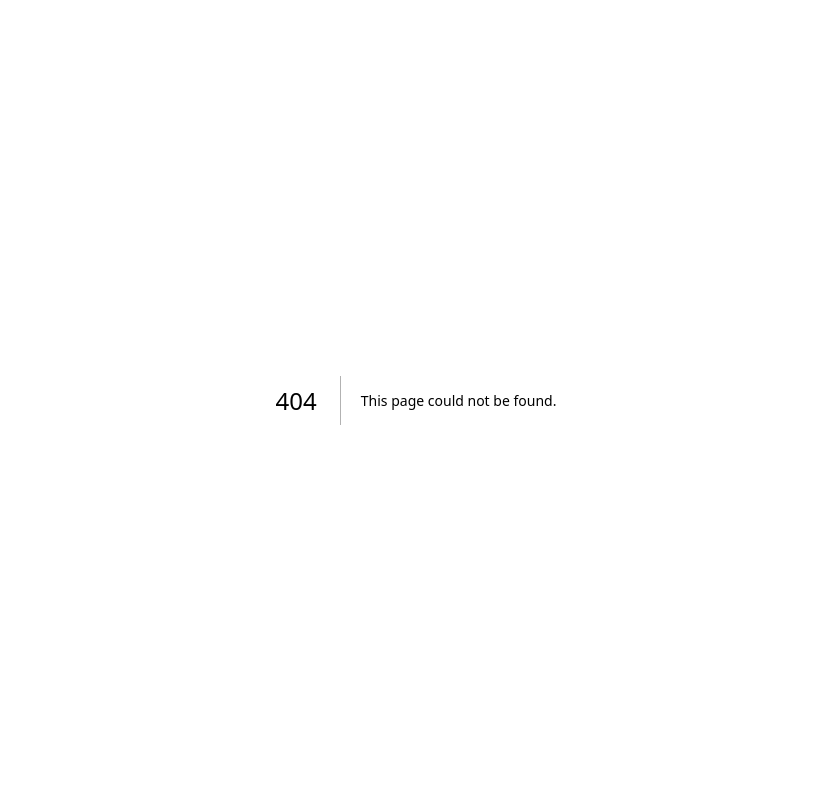
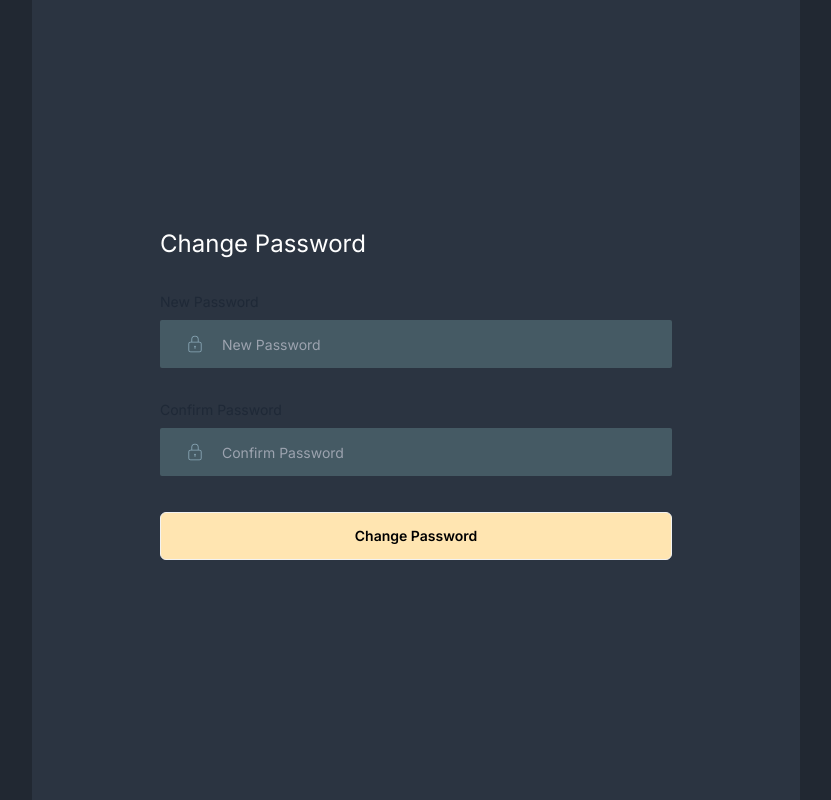
Before and after one commit to Praisecodes/dentask, a Next.js app: page /new in a window 1280 px wide. Before the commit this address had no page. Shown: the whole page, without its empty margins (224-1055 px from the left). Built offline with nearby package versions, Linux system fonts and the light colour scheme.

Commit message:
Build reset and verify UIs

```diff
--- /dev/null
+++ b/src/app/(verify&reset)/(reset)/forgot/page.tsx
@@ -0,0 +1,31 @@
+import { Input } from "@/components/molecules";
+import { HiOutlineEnvelope } from 'react-icons/hi2';
+
+const Page = ():JSX.Element => {
+  return (
+    <section className="lg:w-[80%] w-full">
+      <h2 className="text-white text-2xl w-full">
+        Forgot Password
+      </h2>
+
+      <form className="w-full">
+        <br />
+        <p className="text-sm py-2">
+          Email
+        </p>
+        <Input
+          placeholder="Example@gmail.com"
+          icon={<HiOutlineEnvelope />}
+          type="email"
+          width="100%"
+        /> <br />
+
+        <button className="bg-[#FFE5B1] hover:bg-[#FFE5B1] text-black btn w-full rounded-md normal-case text-sm">
+          Change Password
+        </button>
+      </form>
+    </section>
+  )
+}
+
+export default Page;
--- /dev/null
+++ b/src/app/(verify&reset)/(reset)/new/page.tsx
@@ -0,0 +1,41 @@
+import { Input } from "@/components/molecules";
+import { CiLock } from 'react-icons/ci';
+
+const Page = (): JSX.Element => {
+  return (
+    <section className="w-full lg:w-[80%]">
+      <h2 className="w-full text-2xl text-white">
+        Change Password
+      </h2>
+
+      <form className="w-full">
+        <br />
+        <p className="text-sm py-2">
+          New Password
+        </p>
+        <Input
+          icon={<CiLock />}
+          placeholder="New Password"
+          width="100%"
+          type="password"
+        /> <br />
+
+        <p className="text-sm py-2">
+          Confirm Password
+        </p>
+        <Input
+          icon={<CiLock />}
+          placeholder="Confirm Password"
+          width="100%"
+          type="password"
+        /> <br />
+
+        <button className="bg-[#FFE5B1] btn w-full hover:bg-[#FFE5B1] text-sm text-black normal-case rounded-md my-3">
+          Change Password
+        </button>
+      </form>
+    </section>
+  )
+}
+
+export default Page;
--- /dev/null
+++ b/src/app/(verify&reset)/layout.tsx
@@ -0,0 +1,11 @@
+const Layout = ({children}:{children:React.ReactNode}):JSX.Element => {
+  return (
+    <main className={`bg-[#212832] flex justify-center items-center`}>
+      <section className="min-h-[100vh] px-16 flex flex-col items-center justify-center bg-[#2B3441] lg:w-[60%] w-full">
+        {children}
+      </section>
+    </main>
+  )
+}
+
+export default Layout;
--- /dev/null
+++ b/src/app/(verify&reset)/verify/page.tsx
@@ -0,0 +1,37 @@
+import { Input } from "@/components/molecules";
+import { CiLock } from 'react-icons/ci';
+
+const Page = (): JSX.Element => {
+  return (
+    <section className="lg:w-[80%] w-full">
+      <h2 className="text-white text-2xl w-full">
+        Email Verification
+      </h2>
+
+      <form className="w-full">
+        <br />
+        <p className="text-sm py-2">
+          Enter Code
+        </p>
+        <Input
+          placeholder="2345"
+          type="text"
+          icon={<CiLock />}
+          width="100%"
+        /> <br />
+
+        <button className={`btn normal-case hover:bg-[#FFE5B1] rounded-md text-sm bg-[#FFE5B1] text-black w-full`}>
+          Verify
+        </button> <br />
+
+        <button className="text-[#FFE5B1] text-sm mx-auto w-full py-5 my-1">
+          Resend Code
+        </button>
+      </form>
+
+
+    </section>
+  )
+}
+
+export default Page;
--- a/src/components/molecules/input.tsx
+++ b/src/components/molecules/input.tsx
@@ -14,7 +14,7 @@ const Input = ({ placeholder, icon, type, width }: InputType): JSX.Element => {
       <input
         type={type}
         placeholder={placeholder}
-        className={`flex-1 input text-sm bg-transparent focus:outline-none`}
+        className={`flex-1 input text-sm bg-transparent text-white focus:outline-none`}
       />
     </div>
   )
```
